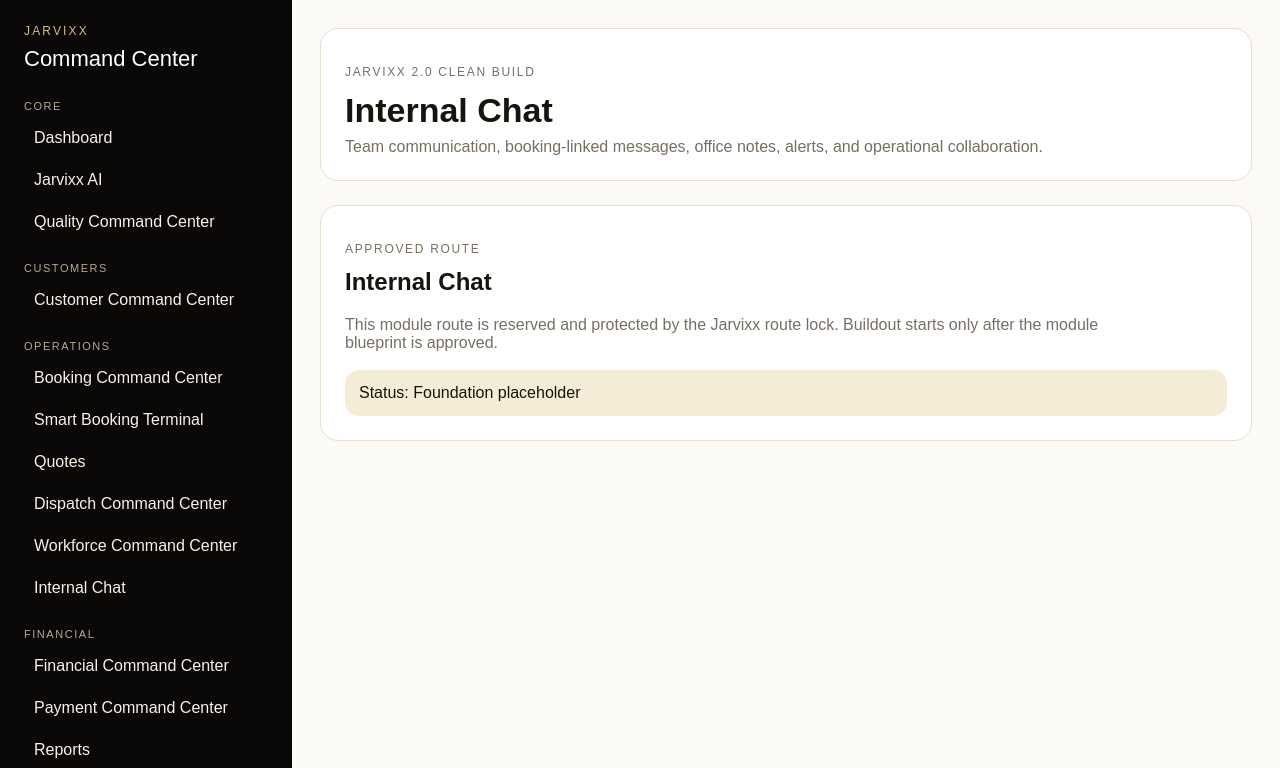
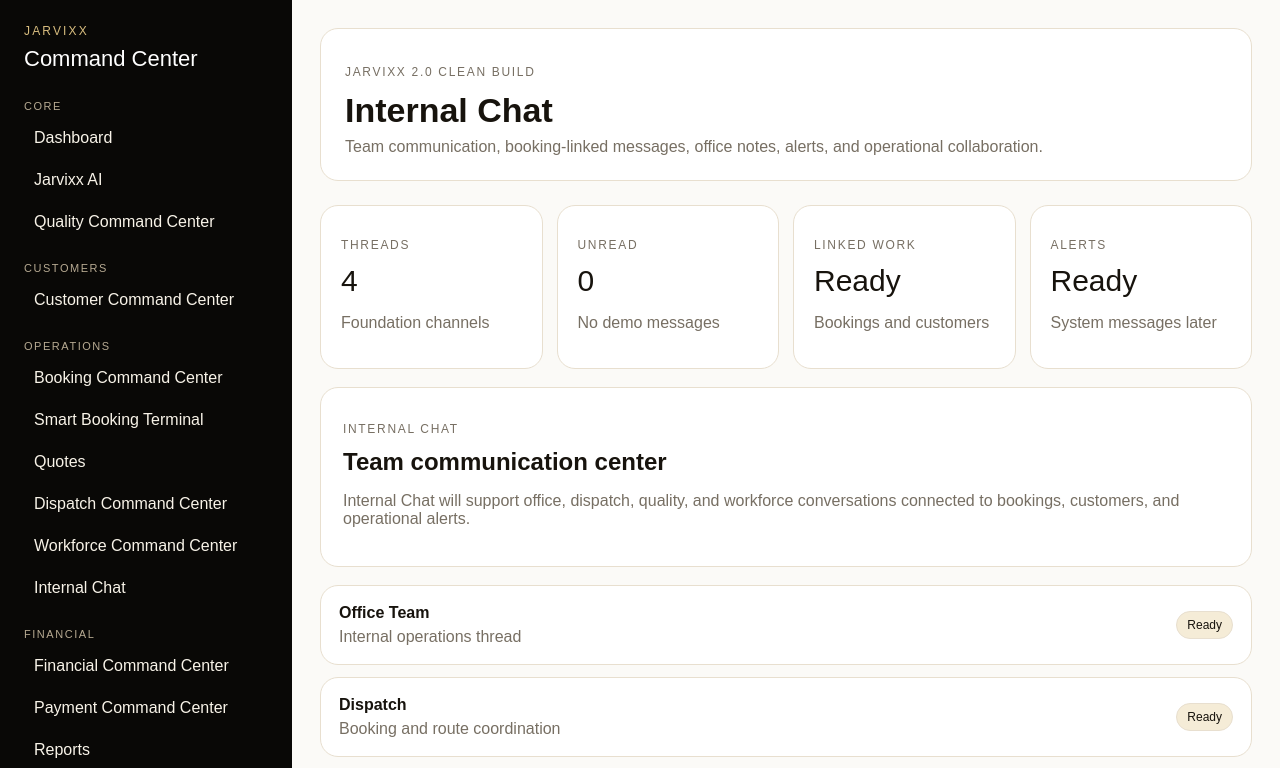
Before and after one commit to 360jarvis/JARVISV4, a Next.js app: page /app/internal-chat in a window 1280 px wide. Shown: the top 768 px of the page. Built offline with nearby package versions, Linux system fonts and the light colour scheme.

Commit message:
Connect Internal Chat route

```diff
--- a/app/app/internal-chat/page.tsx
+++ b/app/app/internal-chat/page.tsx
@@ -1,6 +1,6 @@
 import AppShell from '../../../components/AppShell';
-import ModulePlaceholder from '../../../components/ModulePlaceholder';
+import InternalChatCenter from '../../../components/InternalChatCenter';
 
 export default function InternalChatPage() {
-  return <AppShell title="Internal Chat" subtitle="Team communication, booking-linked messages, office notes, alerts, and operational collaboration."><ModulePlaceholder name="Internal Chat" /></AppShell>;
+  return <AppShell title="Internal Chat" subtitle="Team communication, booking-linked messages, office notes, alerts, and operational collaboration."><InternalChatCenter /></AppShell>;
 }
```
